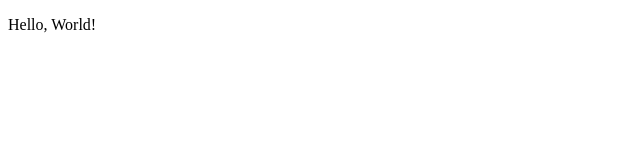
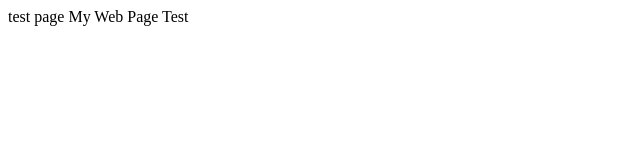
Before and after one commit to kenRhee/kenRhee.github.io, a plain HTML site: page index.html in a window 1280 px wide. Shown: the whole page, without its empty margins (0-640 px from the left). Drawn offline with Linux system fonts and the light colour scheme.

Commit message:
Update index.html

```diff
--- a/index.html
+++ b/index.html
@@ -1,12 +1,6 @@
-<!DOCTYPE html>
-<html lang="en">
-<head>
-	<meta charset="UTF-8">
-	<meta http-equiv="X-UA-Compatible" content="IE=edge">
-	<meta name="viewport" content="width=device-width, initial-scale=1.0">
-	<title>Portfolio</title>
-</head>
-<body>
-  <p>Hello, World!</p>
-</body>
+<html>
+	<head> test page </head>
+	<body>
+		My Web Page Test
+	</body>
 </html>
```
